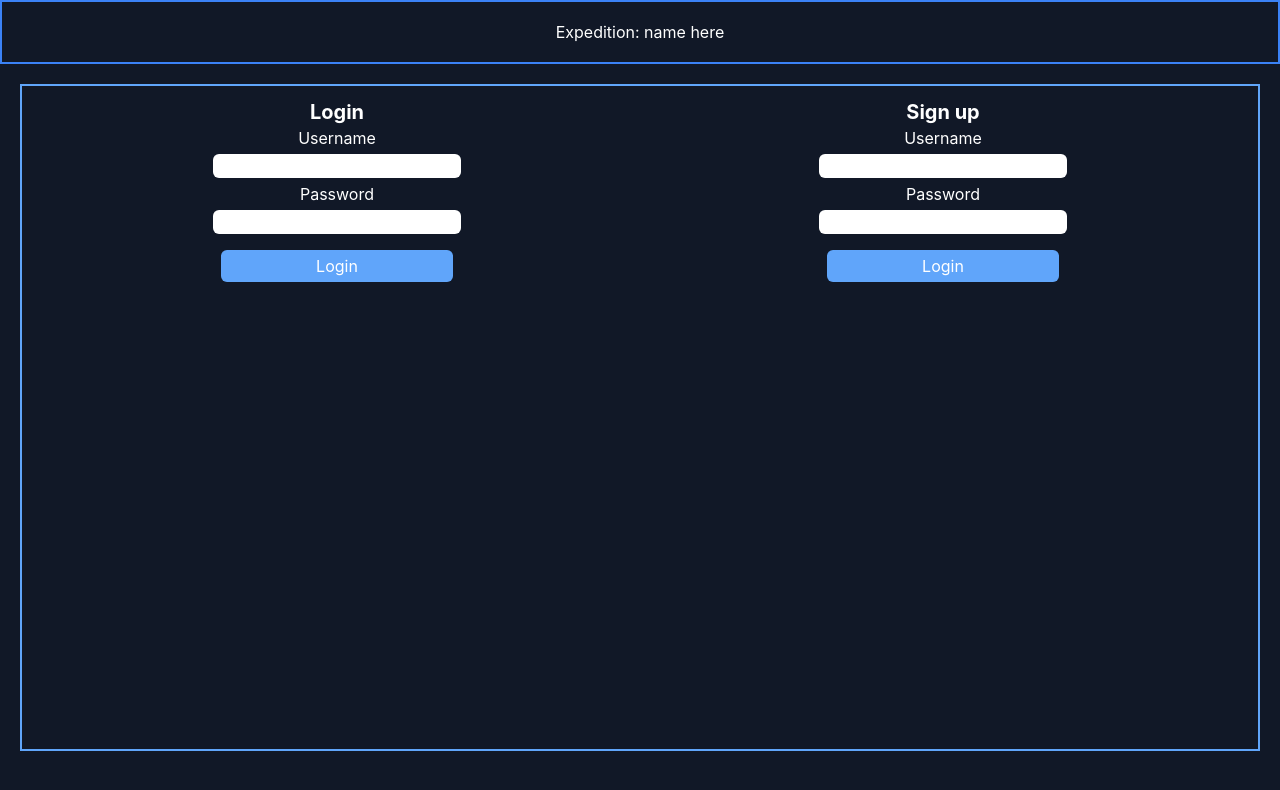
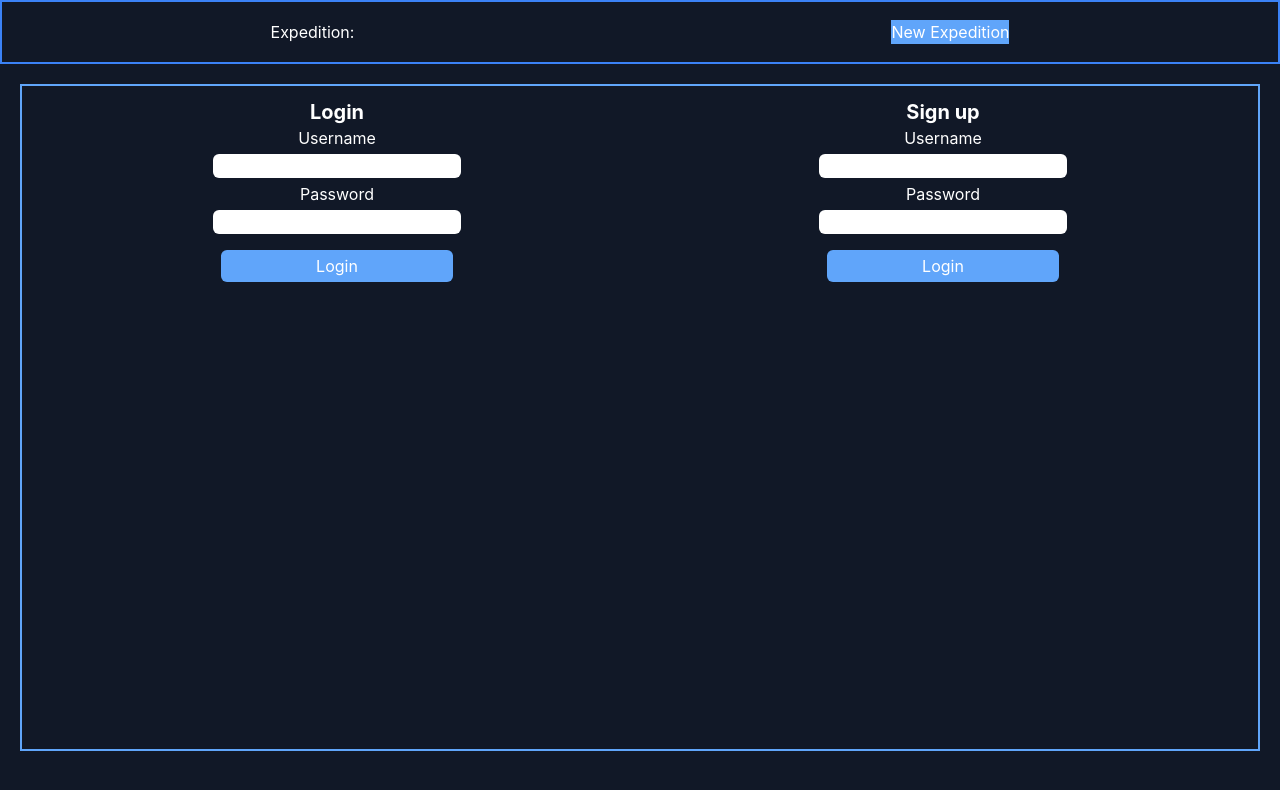
Before and after one commit to blaubachs/chat-time, a React (Create React App) app: page / in a window 1280 px wide. Shown: the top 790 px of the page. Built offline with nearby package versions, Linux system fonts and the light colour scheme; no server answers.

Commit message:
added functionality to join main room in socket and front end

```diff
--- a/src/App.tsx
+++ b/src/App.tsx
@@ -6,7 +6,7 @@ import Login from "./components/Login";
 import Signup from "./components/Signup";
 import { useEffect, useState } from "react";
 import { io } from "socket.io-client";
-import { UserObject } from "./utils/interfaces";
+import { ExpeditionInterface, UserObject } from "./utils/interfaces";
 
 const clientSocket = io("http://localhost:3001");
 
@@ -16,6 +16,13 @@ function App() {
     username: "",
   });
   const [token, setToken] = useState<String>("");
+  const [currentRoomData, setCurrentRoomData] = useState<ExpeditionInterface>({
+    _id: "",
+    name: "",
+    options: {},
+    characters: [],
+    messages: [],
+  });
 
   useEffect(() => {
     clientSocket.on("connect", () => {
@@ -29,7 +36,11 @@ function App() {
 
   return (
     <div className="App bg-gray-900 h-screen text-white">
-      <Header />
+      <Header
+        clientSocket={clientSocket}
+        username={userObject.username}
+        currentRoomData={currentRoomData}
+      />
       {userObject.username !== "" ? (
         <div className="flex h-5/6 border-2 border-blue-400 m-5 p-3">
           <div className="w-3/6 flex flex-col">
@@ -42,6 +53,8 @@ function App() {
           <div id="chat-box" className="w-3/6">
             {userObject.username !== "" && (
               <Chat
+                setCurrentRoomData={setCurrentRoomData}
+                user={userObject}
                 clientSocket={clientSocket}
                 username={userObject.username}
               />
--- a/src/components/Chat.tsx
+++ b/src/components/Chat.tsx
@@ -1,14 +1,35 @@
 import React, { useEffect, useState, useRef } from "react";
 import Message from "./Message";
-import { GlobalPropTypes, MessageInterface } from "../utils/interfaces";
+import {
+  ExpeditionInterface,
+  GlobalPropTypes,
+  MessageInterface,
+} from "../utils/interfaces";
 
-export default function Chat({ clientSocket, username }: GlobalPropTypes) {
+export default function Chat({
+  clientSocket,
+  username,
+  user,
+  setCurrentRoomData,
+}: GlobalPropTypes) {
   const [newMessage, setNewMessage] = useState("");
   const [allMessages, setAllMessages] = useState<MessageInterface[]>([]);
   const chatContainerRef = useRef<HTMLDivElement>(null);
 
   useEffect(() => {
+    console.log("joinin the main room haha");
+    clientSocket.emit("join_main_room", user);
+  }, []);
+
+  useEffect(() => {
     console.log("listening for messages...");
+
+    clientSocket.on("room_data", (room: ExpeditionInterface) => {
+      console.log(room);
+      if (setCurrentRoomData) {
+        setCurrentRoomData(room);
+      }
+    });
 
     clientSocket.on("chat_message", (data: MessageInterface) => {
       setAllMessages((prevMessages) => [...prevMessages, data]);
--- a/src/components/Header.tsx
+++ b/src/components/Header.tsx
@@ -1,9 +1,20 @@
 import React from "react";
+import { GlobalPropTypes } from "../utils/interfaces";
 
-export default function Header() {
+export default function Header({
+  clientSocket,
+  username,
+  currentRoomData,
+}: GlobalPropTypes) {
+  const handleNewExpedition = (e: React.MouseEvent<HTMLButtonElement>) => {
+    e.preventDefault();
+  };
   return (
-    <div className="border-2 border-blue-500 h-16 flex items-center justify-center">
-      <div>Expedition: name here</div>
+    <div className="border-2 border-blue-500 h-16 flex items-center justify-around">
+      <div>Expedition: {currentRoomData && currentRoomData.name}</div>
+      <button className="bg-blue-400" onClick={handleNewExpedition}>
+        New Expedition
+      </button>
     </div>
   );
 }
--- a/src/utils/interfaces.ts
+++ b/src/utils/interfaces.ts
@@ -1,11 +1,24 @@
 export interface GlobalPropTypes {
   clientSocket: any;
   username: string;
+  user?: UserObject;
+  currentRoomData?: ExpeditionInterface;
+  setCurrentRoomData?: (obj: ExpeditionInterface) => void;
 }
 
 export interface MessageInterface {
   user: string;
   message: string;
+}
+
+export interface ExpeditionInterface {
+  _id: any;
+  name: string;
+  options: object;
+  owner?: UserObject;
+  members?: any[];
+  characters: any[];
+  messages: MessageInterface[];
 }
 
 export interface UserObject {
```
